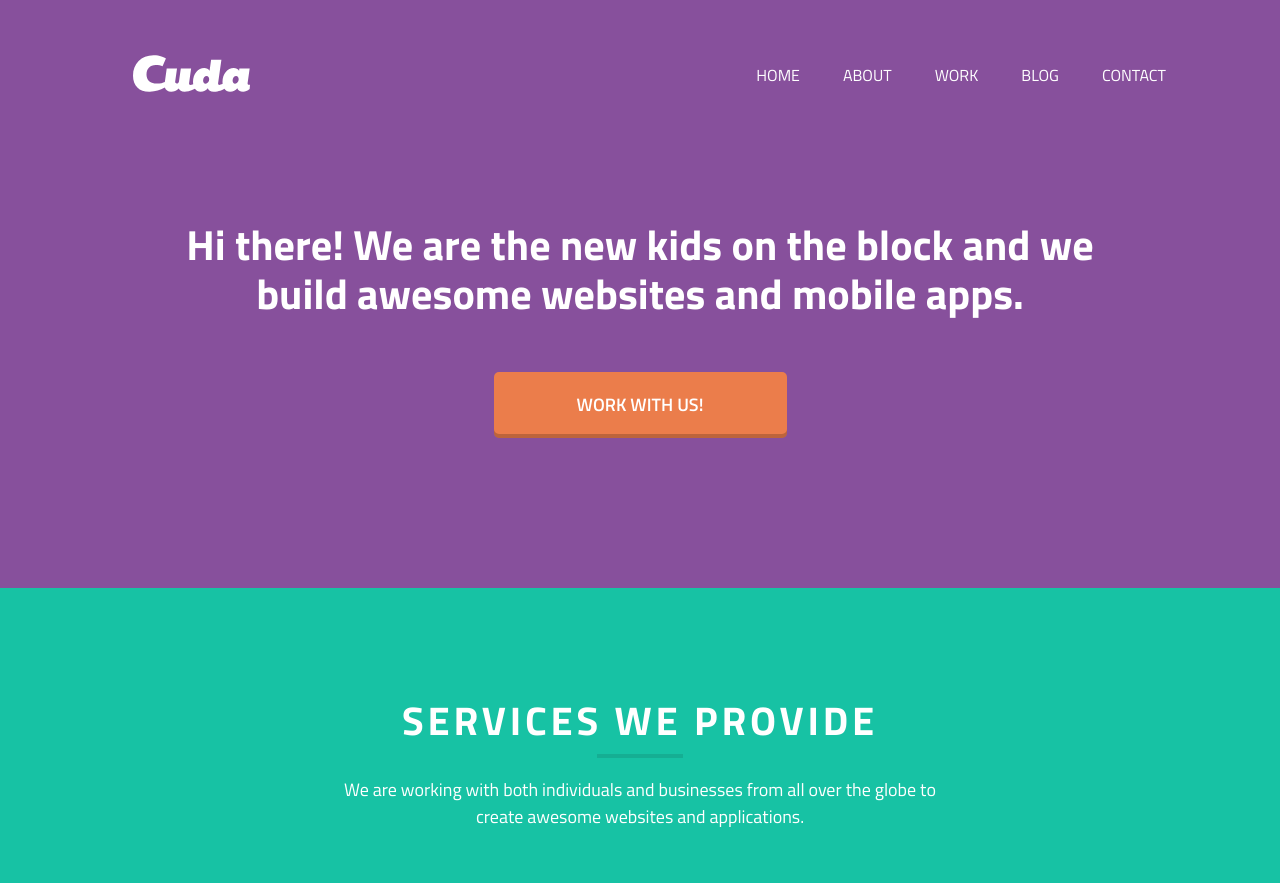
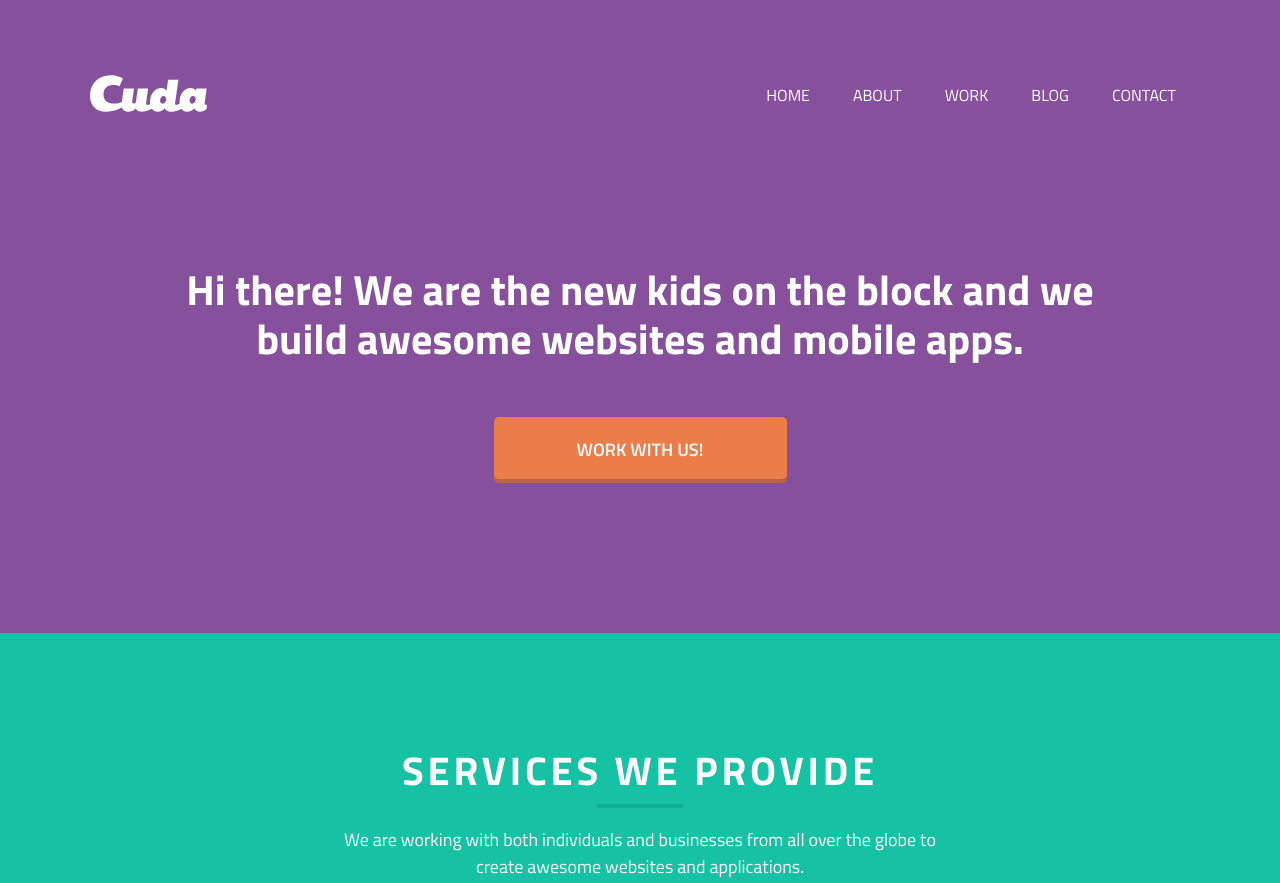
Before and after one commit to looktoroot/Ascent, a website: page src/index.html in a window 1280 px wide. Shown: the top 883 px of the page. Drawn offline with nearby package versions, Linux system fonts and the light colour scheme; files that its build step writes are made by us from their sources.

Commit message:
fixed menu version without normalize js code

```diff
--- a/src/index.html
+++ b/src/index.html
@@ -26,7 +26,7 @@
     </symbol>
   </svg>
   <header class="page-header">
-    <div class="wrapper">
+    <div class="container-for-fixed">
       <div class="page-header__top">
         <a class="page-header__logo" href="#">
           <img src="img/logo.svg" width="117" height="37" alt="Cuda">
@@ -46,6 +46,9 @@
           </ul>
         </nav>
       </div>
+    </div>
+
+    <div class="wrapper">
       <div class="page-header__text">
         <p>
           Hi there! We are the new kids on the block
@@ -476,12 +479,6 @@
   </footer>
 
 
-
-
-
-
-
-
 <script>
   $(document).ready( function(){
     $(".hamburger").click(function(){
@@ -489,32 +486,35 @@
 
     });
 
- // var HeaderTop = $('.page-header__top').offset().top;
-
- //    $(window).scroll(function(){
- //      if( $(window).scrollTop() > HeaderTop ) {
- //        $('.page-header__top').addClass('fixed');
- //      } else {
- //        $('.page-header__top').removeClass('fixed');
- //      }
- //    });
-
+ var headerTop = $('.page-header__top').offset().top;
+ var headerTextPadding = $('.page-header__text').css('padding-top');
 
     $(window).scroll(function(){
-      if($(this).scrollTop() != 0){
-        $('.page-header__top').addClass('fixed');
-      }
-      else {
-        $('.page-header__top').removeClass('fixed');
+      if( $(window).scrollTop() > headerTop ) {
+        $('.container-for-fixed').addClass('fixed');
+        $('.page-header__text').css('padding-top', $('.page-header__top').innerHeight());
+
+      } else {
+        $('.container-for-fixed').removeClass('fixed');
+        $('.page-header__text').css('padding-top', headerTextPadding);
       }
     });
 
 
-
-    // $(window).scroll(function(){
-    //   $('.page-header__top').addClass('fixed');
-    // });
-
+    //SMOOTH SCROLLING
+    // $(function() {
+    //   $('a[href*=#]:not([href=#])').click(function() {
+    //     if (location.pathname.replace(/^\//,'') == this.pathname.replace(/^\//,'') && location.hostname == this.hostname) {
+    //       var target = $(this.hash);
+    //       target = target.length ? target : $('[name=' + this.hash.slice(1) +']');
+    //       if (target.length) {
+    //         $('html,body').animate({
+    //           scrollTop: target.offset().top -50
+    //         }, 1000);
+    //         return false;
+    //       }
+    //     }
+    //   });
   });
 
 </script>
--- a/src/sass/blocks/page-header.scss
+++ b/src/sass/blocks/page-header.scss
@@ -1,5 +1,5 @@
 .page-header {
-  padding-top: 20px;
+  padding-top: 1px;
   padding-bottom: 50px;
 
   background-color: $color-page-header;
@@ -11,29 +11,21 @@
   }
 
   &__top {
-    margin-bottom: 50px;
     display: flex;
     justify-content: space-between;
     align-items: center;
 
+    max-width: 1140px;
+
+    margin: 0 auto;
+    padding: 20px;
+
+    transition: box-shadow 1s ease;
     position: relative;
-
-    @media (min-width: $screen-md) {
-      padding-left: 43px;
-      padding-right: 10px;
-    }
-
-    @media (min-width: $screen-lg) {
-      padding-left: 43px;
-      padding-right: 10px;
-      margin-bottom: 125px;
-    }
   }
 
   &__logo {
     display: block;
-    position: relative;
-
   }
 
   &__nav {
@@ -42,7 +34,7 @@
 
   &__nav-list{
     margin: 0;
-    padding: 5px 0 5px 0;
+    padding: 0;
 
     width: 100%;
     height: 0;
@@ -53,8 +45,6 @@
 
     overflow: hidden;
     background-color: $color-page-header;
-
-    transition: 0.3s;
 
     @media (min-width: $screen-sm--larger) {
       height: auto;
@@ -88,6 +78,7 @@
 
 
   &__text {
+    margin-top: 50px;
     margin-bottom: 55px;
     margin-left: auto;
     margin-right: auto;
@@ -104,6 +95,7 @@
     @media (min-width: $screen-sm) {
       font-size: $font-size-welcome-text;
       text-align: center;
+      margin-top: 125px;
     }
   }
 }
--- a/src/sass/global/global.scss
+++ b/src/sass/global/global.scss
@@ -30,23 +30,30 @@ ul {
   margin-left: auto;
   margin-right: auto;
 
+  padding-top: 5px;
   padding-left: 20px;
   padding-right: 20px;
   max-width: 1140px;
 }
 
 .open {
-  height: auto !important;
+  padding: 10px;
+
+  transition: height 1s ease;
+  height: auto;
+  box-shadow: inset 0 -4px 0 0 rgba(0,0,0,0.2);
 }
 
 .fixed {
-  position: fixed !important;
-  // position: fixed;
+  position: fixed;
   width: 100%;
   top: 0;
   left: 0;
+
+  // max-width: 1140px;
+
   background-color: $color-page-header;
   z-index: 1000;
 
-  padding: 10px;
+  box-shadow: inset 0 -4px 0 0 rgba(0,0,0,0.2);
 }
--- a/src/sass/style.scss
+++ b/src/sass/style.scss
@@ -2,7 +2,6 @@
 @import "fonts.scss";
 @import "variables.scss";
 @import "mixins.scss";
-@import "global/global.scss";
 @import "blocks/page-header.scss";
 @import "blocks/hamburger.scss";
 @import "blocks/button.scss";
@@ -15,3 +14,4 @@
 @import "blocks/about-us-item.scss";
 @import "blocks/feedback-form.scss";
 @import "blocks/page-footer.scss";
+@import "global/global.scss";
```
